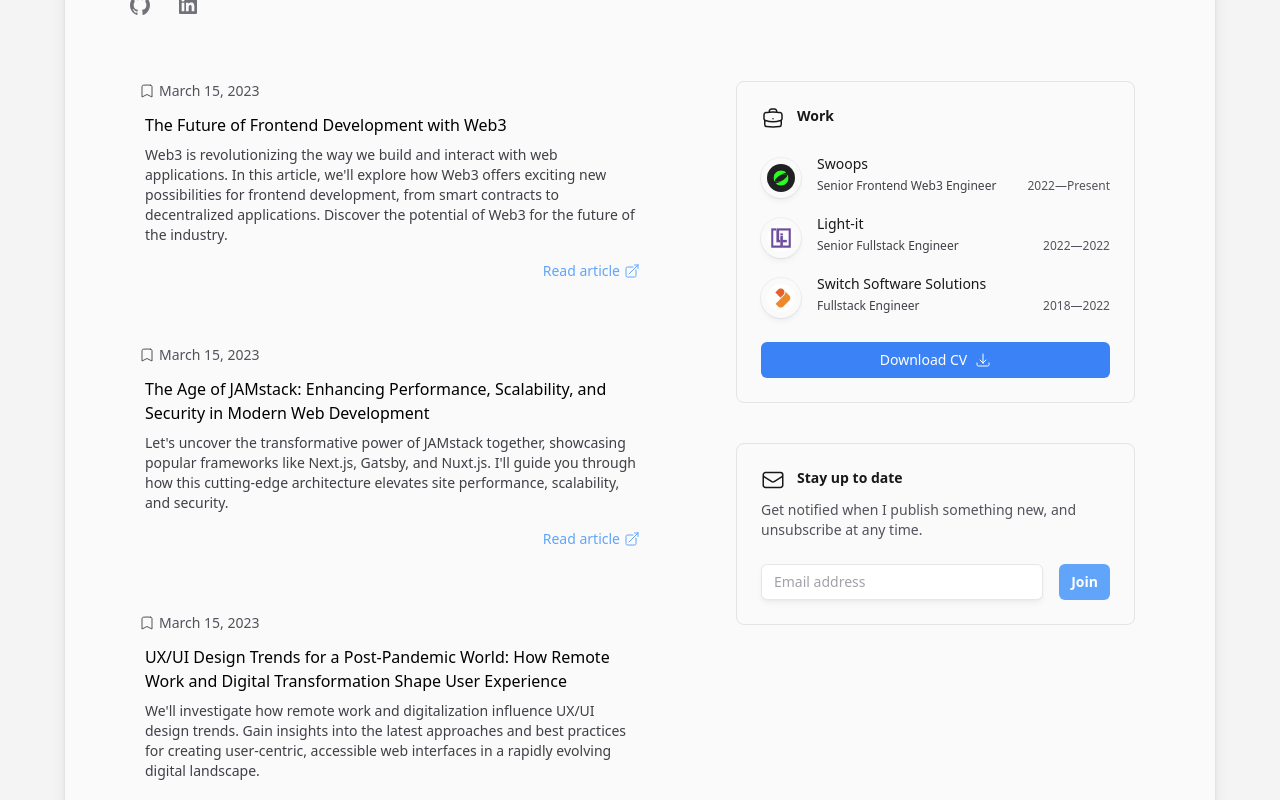
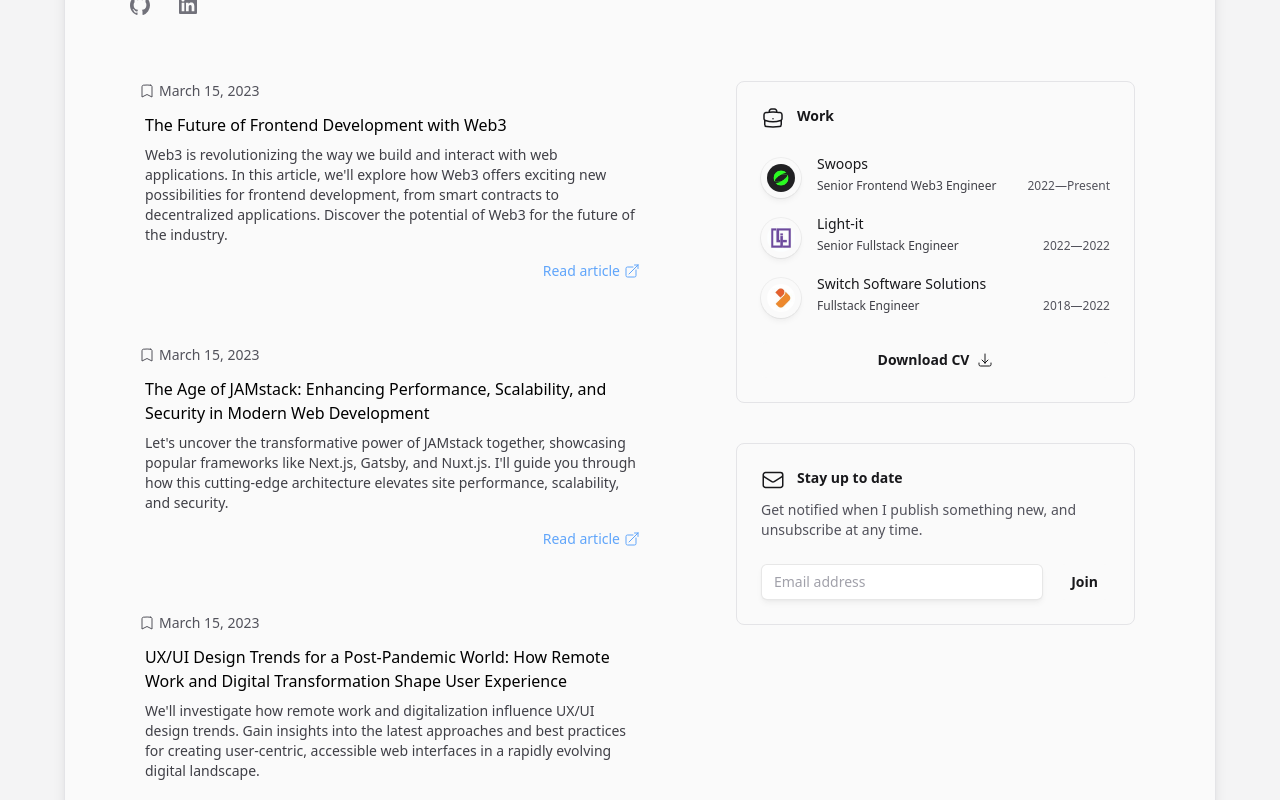
Before and after one commit to saguirre/portfolio, a Next.js app in the folder web/: page / in a window 1280 px wide. Shown: the part 429-1229 px from the top of the page. Built offline with nearby package versions, Linux system fonts and the light colour scheme.

Commit message:
Added contrast differentiation for buttons

```diff
--- a/web/components/SubscribeToMailList.tsx
+++ b/web/components/SubscribeToMailList.tsx
@@ -28,7 +28,7 @@ export const SubscribeToMailList: React.FC = () => {
         />
         <button
           aria-label="Join Newsletter"
-          className="inline-flex items-center gap-2 justify-center rounded-md py-2 px-3 text-sm outline-offset-2 transition active:transition-none bg-blue-400 font-semibold text-white hover:bg-blue-500/90 active:bg-blue-500 active:text-white/90 ml-4 flex-none"
+          className="inline-flex items-center gap-2 justify-center rounded-md py-2 px-3 text-sm outline-offset-2 transition active:transition-none bg-zinc-50 dark:bg-zinc-900 dark:text-white text-zinc-900 font-semibold hover:bg-zinc-900 hover:text-white active:bg-black active:text-white dark:hover:bg-zinc-50 dark:hover:text-black dark:active:bg-zinc-100 ml-4 flex-none"
           type="submit"
         >
           Join
--- a/web/components/WorkHistory.tsx
+++ b/web/components/WorkHistory.tsx
@@ -31,7 +31,7 @@ export const WorkHistory: React.FC = () => {
         />
       </ol>
       <a
-        className="inline-flex items-center gap-2 justify-center rounded-md py-2 px-3 text-sm transition active:transition-none bg-blue-500 font-medium text-white hover:bg-blue-500/90 active:bg-blue-500 active:text-white/90 group mt-6 w-full"
+        className="inline-flex items-center gap-2 justify-center rounded-md py-2 px-3 text-sm transition active:transition-none bg-zinc-50 dark:bg-zinc-900 dark:text-white text-zinc-900 font-semibold hover:bg-zinc-900 hover:text-white active:bg-black active:text-white dark:hover:bg-zinc-50 dark:hover:text-black dark:active:bg-zinc-100 group mt-6 w-full"
         href="/files/resume_santiago_aguirre.pdf"
         target="_blank"
         rel="noopener noreferrer"
```
